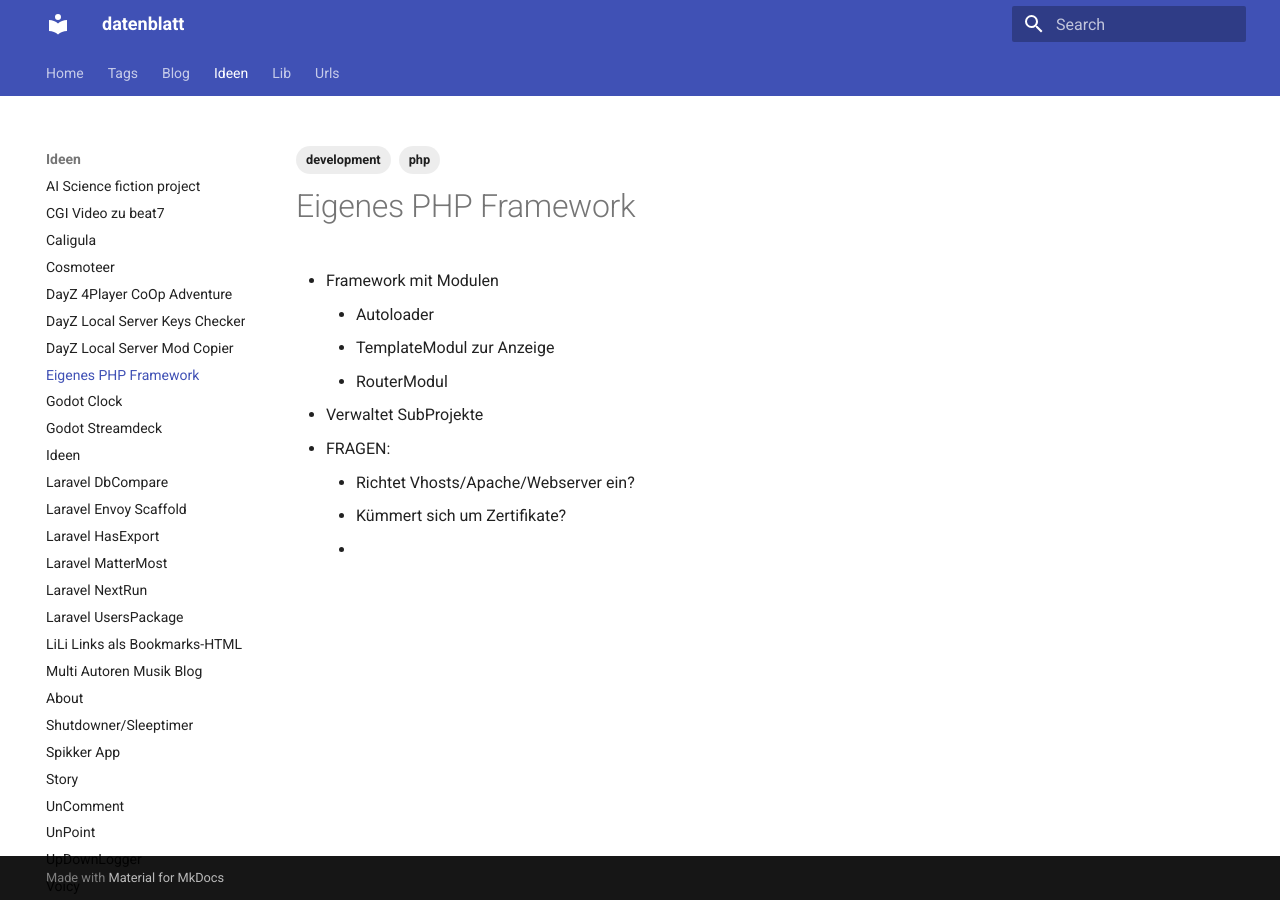
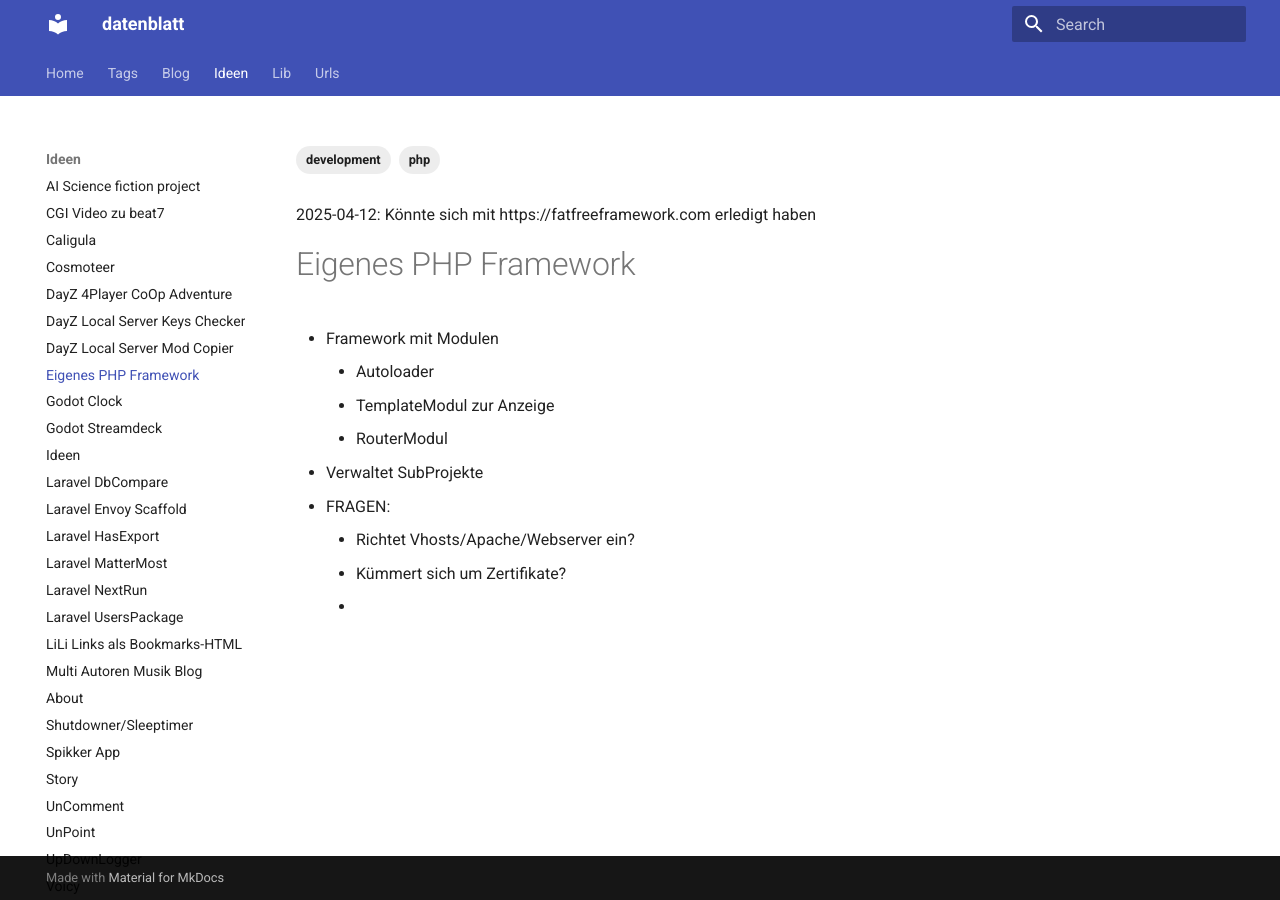
Before and after one commit to revooms/datenblatt, an MkDocs documentation site: the page built from data/ideen/Eigenes PHP Framework.md, in a window 1280 px wide. Built offline with MkDocs 1.6.1 and Material for MkDocs 9.7.7, drawn with Linux system fonts in a browser that asks for light colours.

Commit message:
Update Eigenes PHP Framework.md

```diff
--- a/data/ideen/Eigenes PHP Framework.md
+++ b/data/ideen/Eigenes PHP Framework.md
@@ -3,6 +3,8 @@ tags:
 - development
 - php
 ---
+
+2025-04-12: Könnte sich mit https://fatfreeframework.com erledigt haben
 
 # Eigenes PHP Framework
 - Framework mit Modulen
```
